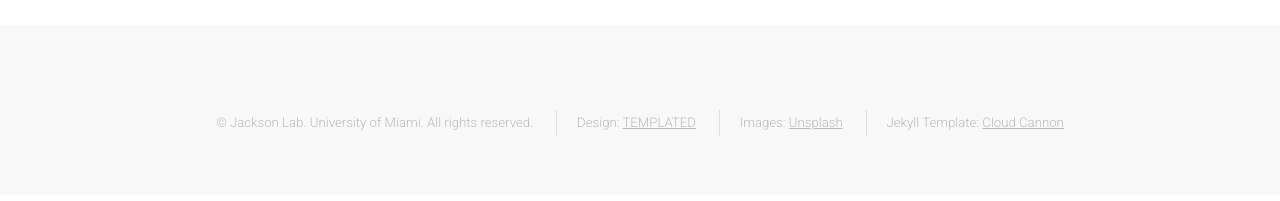
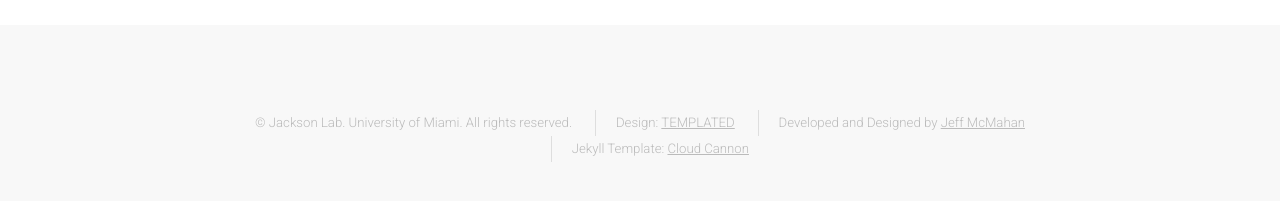
Before and after one commit to jbmcmahan/jacksonlab, a Jekyll site: the page built from index.html, in a window 1280 px wide and 900 px high, scrolled down 1762 px. Shown: the part 680-881 px from the top of the window. Built offline with Jekyll 4.4.1, drawn with Linux system fonts in a browser that asks for light colours.

Commit message:
edit footer

```diff
--- a/_includes/footer.html
+++ b/_includes/footer.html
@@ -4,7 +4,7 @@
         <ul class="copyright">
             <li>&copy; Jackson Lab. University of Miami. All rights reserved.</li>
             <li>Design: <a href="http://templated.co">TEMPLATED</a></li>
-            <li>Images: <a href="http://unsplash.com">Unsplash</a></li>
+            <li>Developed and Designed by <a href="https://www.linkedin.com/in/jbmcmahan">Jeff McMahan</a></li>
             <li>Jekyll Template: <a href="http://cloudcannon.com">Cloud Cannon</a></li>
         </ul>
     </div>
```
